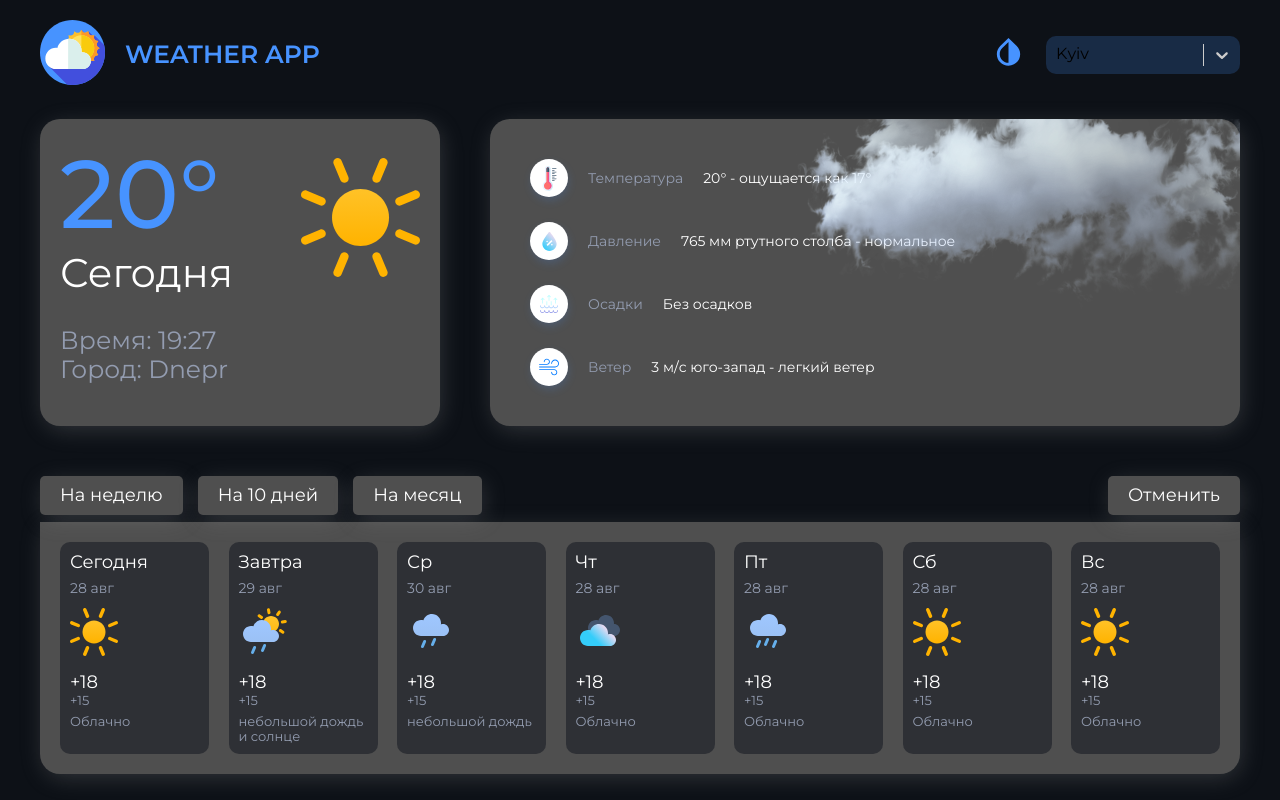
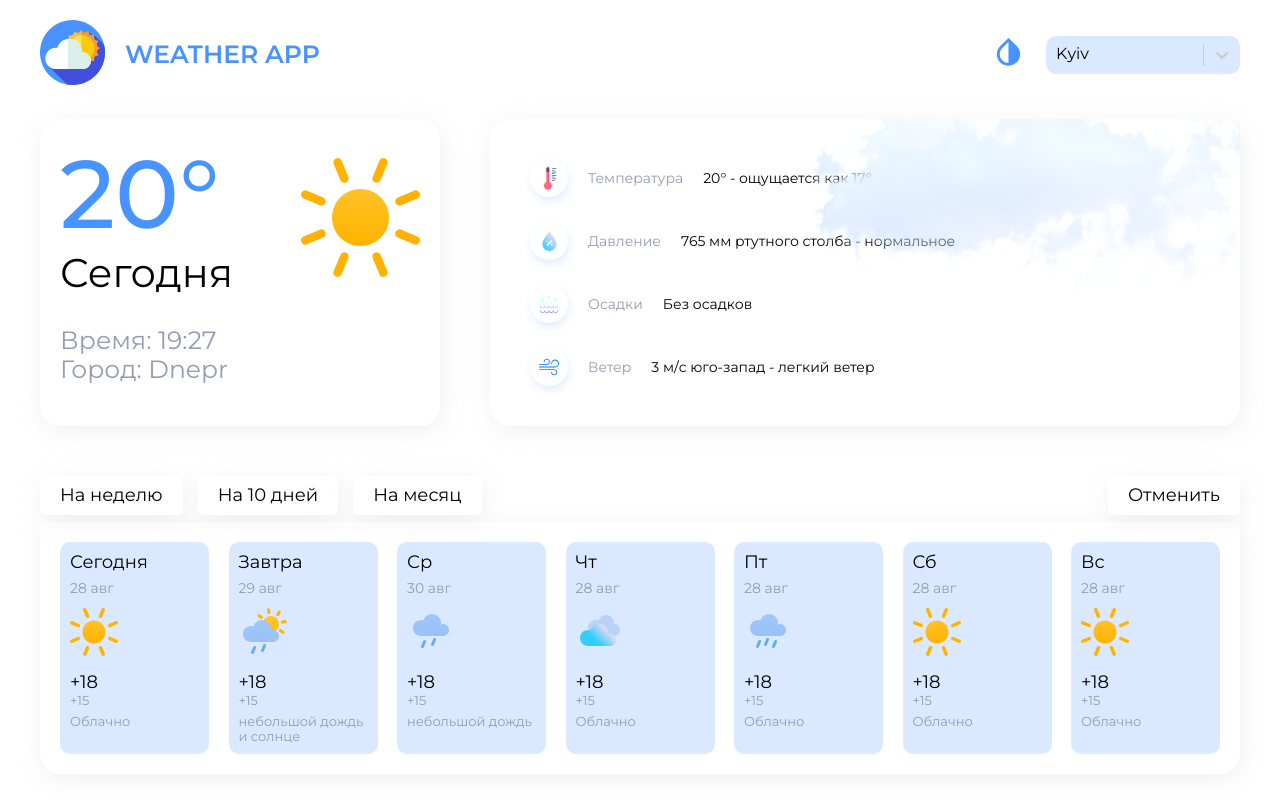
Before and after one commit to RaiderTs/weather-react-redux_toolkit, a React (Create React App) app: page / in a window 1280 px wide. Built offline with nearby package versions, Linux system fonts and the light colour scheme.

Commit message:
feat: adds a theme change

```diff
--- a/src/shared/Header/Header.module.scss
+++ b/src/shared/Header/Header.module.scss
@@ -16,6 +16,7 @@
 .change_theme,
 .logo {
   margin-right: 20px;
+  cursor: pointer;
 }
 
 .logo {
--- a/src/shared/Header/Header.tsx
+++ b/src/shared/Header/Header.tsx
@@ -1,4 +1,4 @@
-import React from "react";
+import React, { useEffect, useState } from "react";
 import Select from "react-select";
 import GlobalSvgSelector from "../../assets/icons/global/GlobalSvgSelector";
 import s from "./Header.module.scss";
@@ -6,6 +6,8 @@ import s from "./Header.module.scss";
 type Props = {};
 
 const Header = (props: Props) => {
+  const [theme, setTheme] = useState("light");
+
   const options = [
     { value: "kyiv", label: "Kyiv" },
     { value: "kharkov", label: "Kharkov" },
@@ -15,7 +17,7 @@ const Header = (props: Props) => {
   const colourStyles = {
     control: (styles: {}) => ({
       ...styles,
-      backgroundColor: 0 ? "#4f4f4f" : "rgba(71, 147, 255, 0.2)",
+      backgroundColor: theme === "dark" ? "#4f4f4f" : "rgba(71, 147, 255, 0.2)",
       width: "194px",
       height: "37px",
       border: "none",
@@ -24,9 +26,32 @@ const Header = (props: Props) => {
     }),
     singleValue: (styles: {}) => ({
       ...styles,
-      color: 0 ? "#fff" : "#000",
+      color: theme === "dark" ? "#fff" : "#000",
     }),
   };
+
+  function changeTheme() {
+    setTheme(theme === "light" ? "dark" : "light");
+  }
+
+  useEffect(() => {
+    const root = document.querySelector(":root") as HTMLElement;
+
+    const components = [
+      "body-background",
+      "components-background",
+      "card-background",
+      "card-shadow",
+      "text-color",
+    ];
+
+    components.forEach((component) => {
+      root.style.setProperty(
+        `--${component}-default`,
+        `var(--${component}-${theme})`
+      );
+    });
+  }, [theme]);
 
   return (
     <header className={s.header}>
@@ -38,7 +63,7 @@ const Header = (props: Props) => {
       </div>
 
       <div className={s.wrapper}>
-        <div className={s.change_theme}>
+        <div className={s.change_theme} onClick={changeTheme}>
           <GlobalSvgSelector id="change-theme" />
         </div>
         <Select
--- a/src/styles/variables.scss
+++ b/src/styles/variables.scss
@@ -1,6 +1,6 @@
 $primary-color: #4793ff;
-$light-color: #fff;
-$dark-color: #000;
+$light-color: #000;
+$dark-color: #fff;
 $base-color: #939cb0;
 
 $body-background-dark: #0d1117;
@@ -23,20 +23,20 @@ $border-radius: 20px;
   // body
   --body-background-dark: #{$body-background-dark};
   --body-background-light: #{$body-background-light};
-  --body-background-default: var(#{--body-background-dark});
+  --body-background-default: var(#{--body-background-light});
   // components
   --components-background-dark: #{$components-background-dark};
   --components-background-light: #{$components-background-light};
-  --components-background-default: var(#{--components-background-dark});
+  --components-background-default: var(#{--components-background-light});
   //card
   --card-background-dark: #{$card-background-dark};
   --card-background-light: #{$card-background-light};
-  --card-background-default: var(#{--card-background-dark});
+  --card-background-default: var(#{--card-background-light});
 
   //card-shadow
   --card-shadow-dark: #{$card-box-shadow-dark};
   --card-shadow-light: #{$card-box-shadow-light};
-  --card-shadow-default: var(#{--card-shadow-dark});
+  --card-shadow-default: var(#{--card-shadow-light});
 
   //text
   --text-color-dark: #{$dark-color};
```
